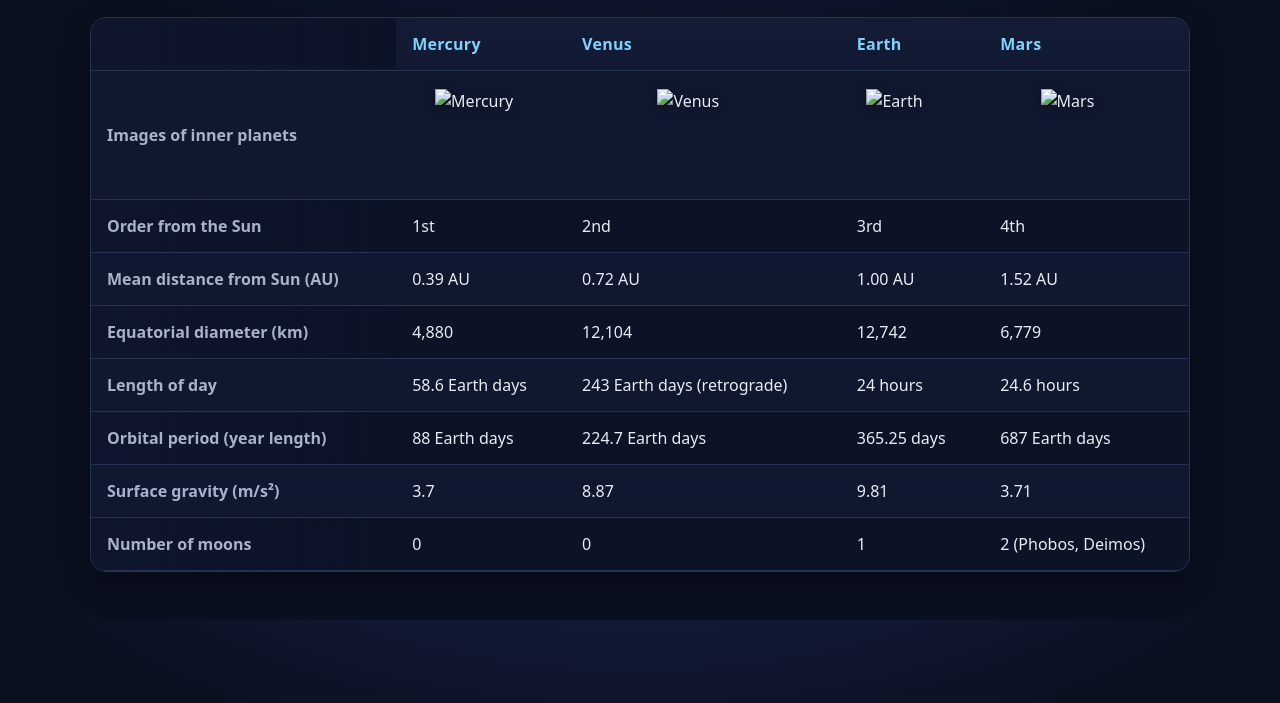
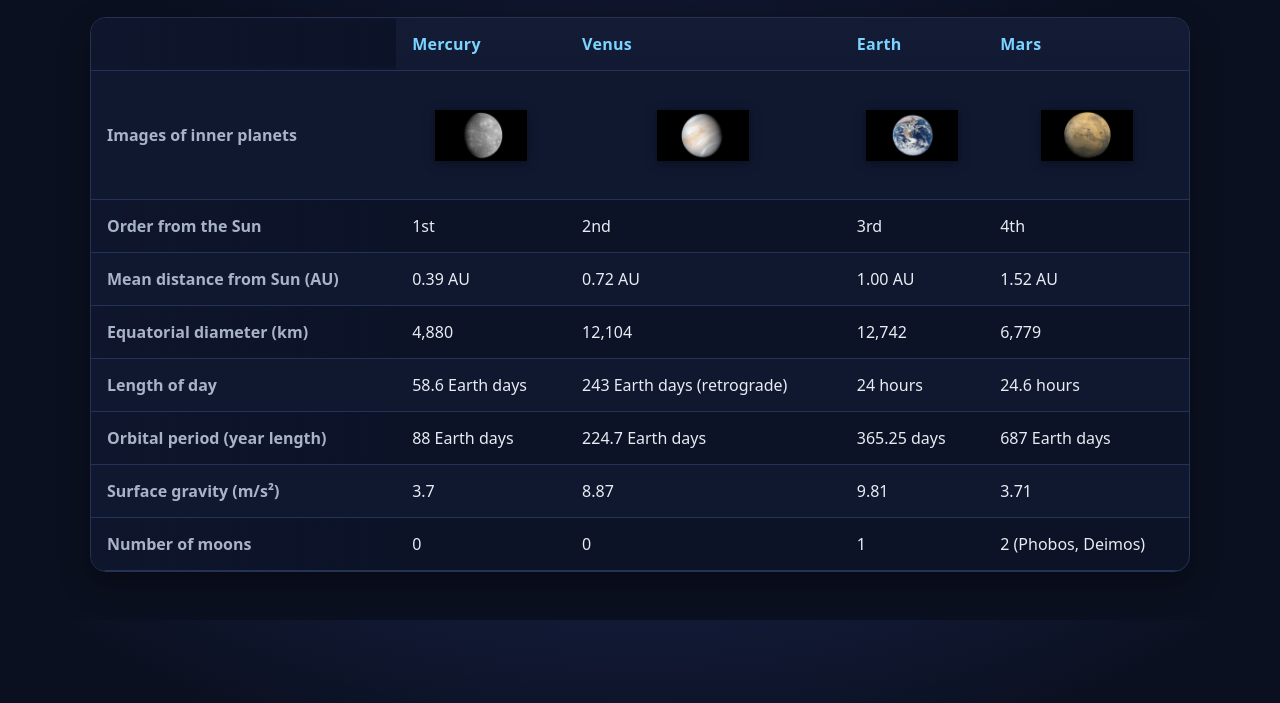
Before and after one commit to metansina/webdev_lab7, a plain HTML site: page index.html in a window 1280 px wide. Shown: the part 97-800 px from the top of the page. Drawn offline with Linux system fonts and the light colour scheme.

Commit message:
corrected mistakes in planet file names in index.html

```diff
--- a/index.html
+++ b/index.html
@@ -18,10 +18,10 @@
     </tr>
     <tr>
       <td>Images of inner planets</td>
-      <td><img src="images/planet_1.webpg" alt="Mercury"></td>
-      <td><img src="images/planet_2.webpg" alt="Venus"></td>
-      <td><img src="images/planet_3.webpg" alt="Earth"></td>
-      <td><img src="images/planet_4.webpg" alt="Mars"></td>
+      <td><img src="images/planet_1.webp" alt="Mercury"></td>
+      <td><img src="images/planet_2.webp" alt="Venus"></td>
+      <td><img src="images/planet_3.webp" alt="Earth"></td>
+      <td><img src="images/planet_4.webp" alt="Mars"></td>
     </tr>
     <tr>
       <td>Order from the Sun</td>
```
